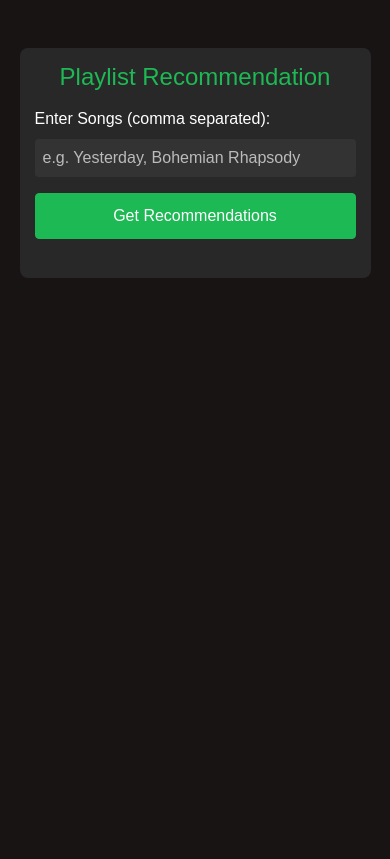
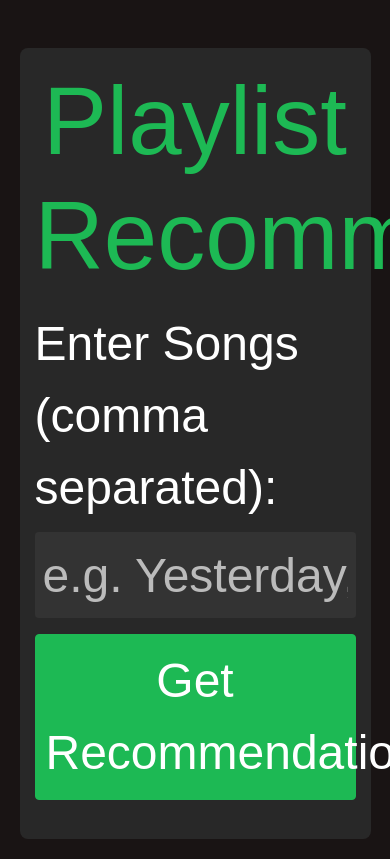
Before and after one commit to othmaneechc/cs401, a Flask app: page / in a window 390 px wide; the page is wider, and only the part inside the window is pictured. Before the commit the page ends 278 px from the top of that part, so only its background shows below. Run offline with Flask 3, Linux system fonts and the light colour scheme; some libraries are stand-ins or nearby versions.

Commit message:
Improving UI/UX

```diff
--- a/api_service/static/css/style.css
+++ b/api_service/static/css/style.css
@@ -44,22 +44,26 @@ h1 {
 /* Responsive styles for mobile devices */
 @media (max-width: 768px) {
   .container {
+    max-width: fit-content;
     width: 90%;
     padding: 15px;
     margin: 20px auto;
+    font-size: 3rem;
   }
 
   h1 {
-    font-size: 1.5em;
+    font-size: 6rem;
     margin-bottom: 15px;
   }
 
   .btn-primary {
     width: 100%;
     padding: 10px;
+    font-size: 3rem;
   }
 
   .form-control {
     padding: 8px;
+    font-size: 3rem;
   }
 }
--- a/k8s/deployment.yaml
+++ b/k8s/deployment.yaml
@@ -15,7 +15,7 @@ spec:
     spec:
       containers:
       - name: playlist-api
-        image: quay.io/othmaneechchabi/playlist-api:2.1
+        image: quay.io/othmaneechchabi/playlist-api:2.2
         ports:
         - containerPort: 5000
         volumeMounts:
```
